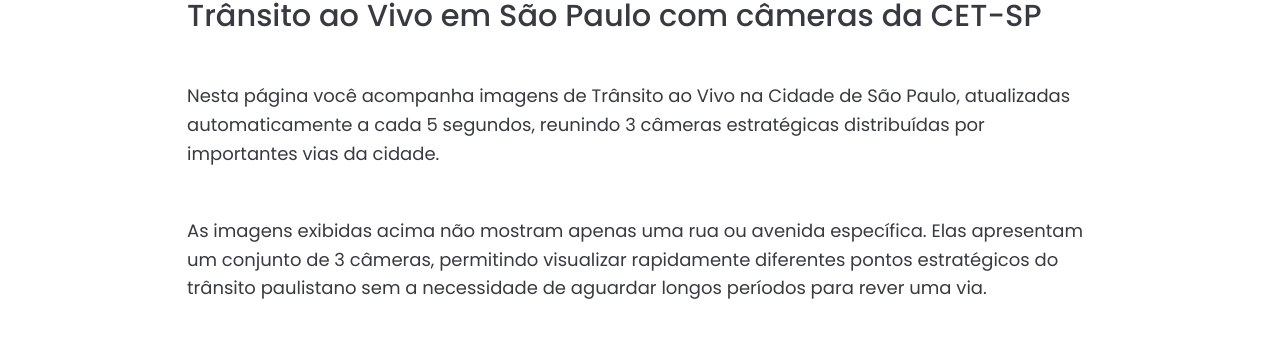
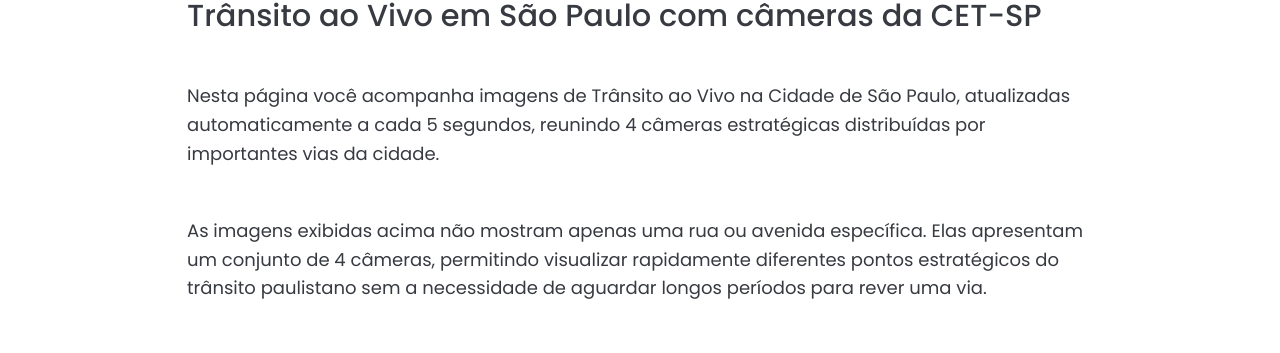
Before and after one commit to Sergio-Damm/transitoaovivo, a Jekyll site: the page built from pages/transito-cetsp-3/index.html, in a window 1280 px wide and 900 px high, scrolled down 2483 px. Shown: the part 177-530 px from the top of the window. Built offline with Jekyll 4.4.1, drawn with Linux system fonts in a browser that asks for light colours; comment, search, counter and statistics services are not loaded.

Commit message:
text correction cet3

```diff
--- a/pages/transito-cetsp-3/index.html
+++ b/pages/transito-cetsp-3/index.html
@@ -214,8 +214,8 @@
         <div class="col-12 col-md-10 mx-auto">
       		<div class="mb-5">
 				<h2 class="h2-title-content mb-5">Trânsito ao Vivo em São Paulo com câmeras da CET-SP</h2>
-				<p class="mb-5">Nesta página você acompanha imagens de Trânsito ao Vivo na Cidade de São Paulo, atualizadas automaticamente a cada 5 segundos, reunindo 3 câmeras estratégicas distribuídas por importantes vias da cidade.</p>
-				<p class="mb-5">As imagens exibidas acima não mostram apenas uma rua ou avenida específica. Elas apresentam um conjunto de 3 câmeras, permitindo visualizar rapidamente diferentes pontos estratégicos do trânsito paulistano sem a necessidade de aguardar longos períodos para rever uma via.</p>
+				<p class="mb-5">Nesta página você acompanha imagens de Trânsito ao Vivo na Cidade de São Paulo, atualizadas automaticamente a cada 5 segundos, reunindo 4 câmeras estratégicas distribuídas por importantes vias da cidade.</p>
+				<p class="mb-5">As imagens exibidas acima não mostram apenas uma rua ou avenida específica. Elas apresentam um conjunto de 4 câmeras, permitindo visualizar rapidamente diferentes pontos estratégicos do trânsito paulistano sem a necessidade de aguardar longos períodos para rever uma via.</p>
 			</div>
 			<div class="mb-5">
 				<h2 class="h2-title-content mb-5">Principais vias monitoradas nas imagens</h2>
```
